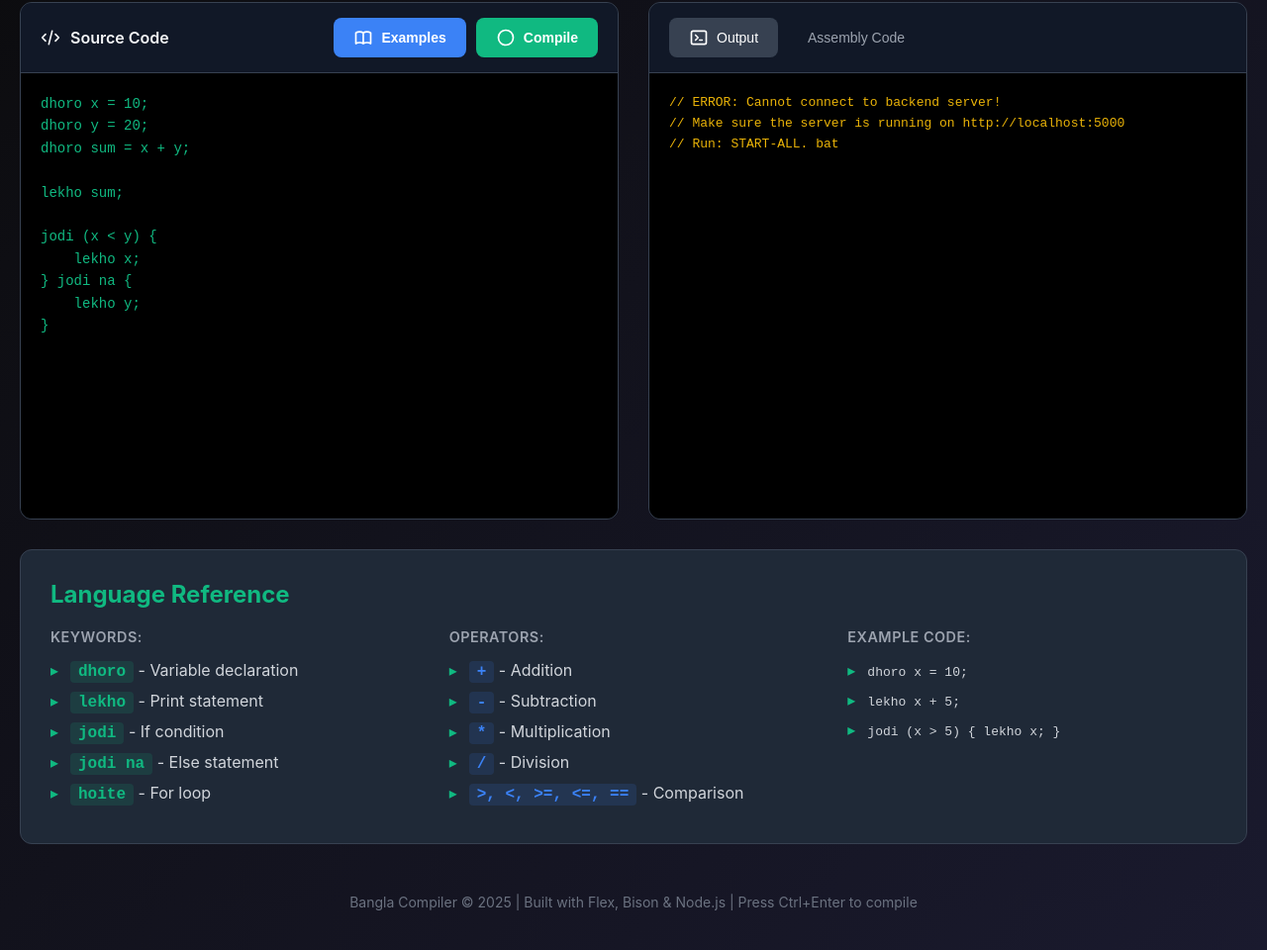
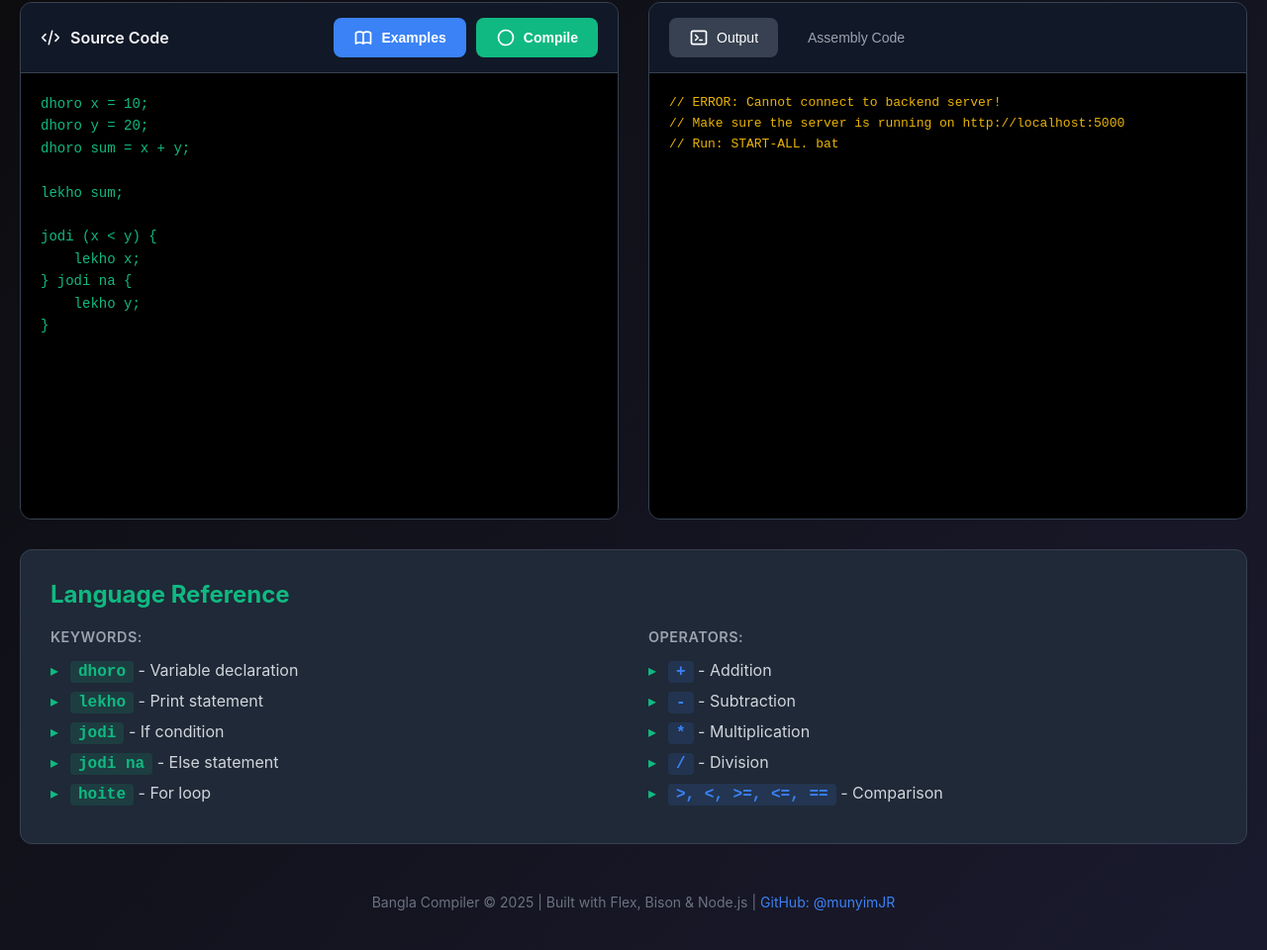
Before and after one commit to munyimJR/Banglish-Programing-Language, a plain HTML site: page frontend/index.html in a window 1280 px wide. Shown: the part 381-1341 px from the top of the page at 99% size. Drawn offline with Linux system fonts and the light colour scheme; no server answers.

Commit message:
Fix loop printing extra 0 and update footer with GitHub link

```diff
--- a/frontend/index.html
+++ b/frontend/index.html
@@ -130,20 +130,13 @@
                         <li><code class="code-operator">&gt;, &lt;, &gt;=, &lt;=, ==</code> - Comparison</li>
                     </ul>
                 </div>
-                <div class="reference-section">
-                    <div class="reference-subtitle">Example Code:</div>
-                    <ul class="reference-list">
-                        <li><code>dhoro x = 10;</code></li>
-                        <li><code>lekho x + 5;</code></li>
-                        <li><code>jodi (x &gt; 5) { lekho x; }</code></li>
-                    </ul>
-                </div>
             </div>
         </div>
 
         <!-- Footer -->
         <footer class="footer">
-            <p>Bangla Compiler © 2025 | Built with Flex, Bison & Node.js | Press Ctrl+Enter to compile</p>
+            <p>Bangla Compiler © 2025 | Built with Flex, Bison & Node.js |
+            <a href="https://github.com/munyimJR" target="_blank" style="color: #3b82f6; text-decoration: none;">GitHub: @munyimJR</a></p>
         </footer>
     </div>
 
```
Also changed, not shown: 1 other file.
